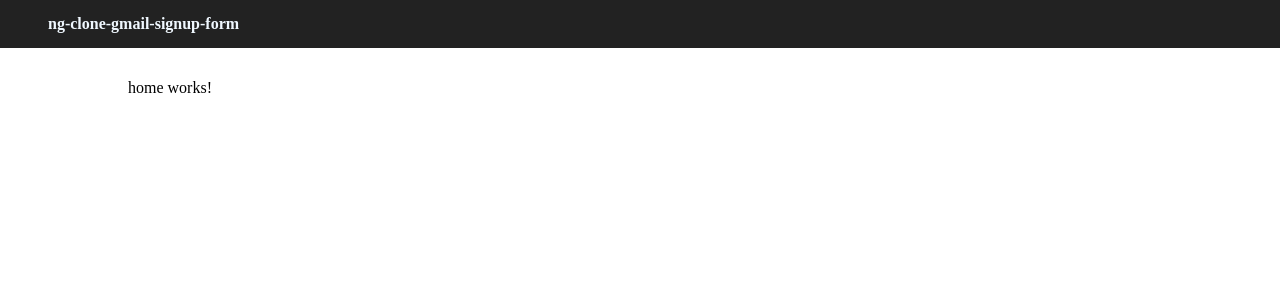
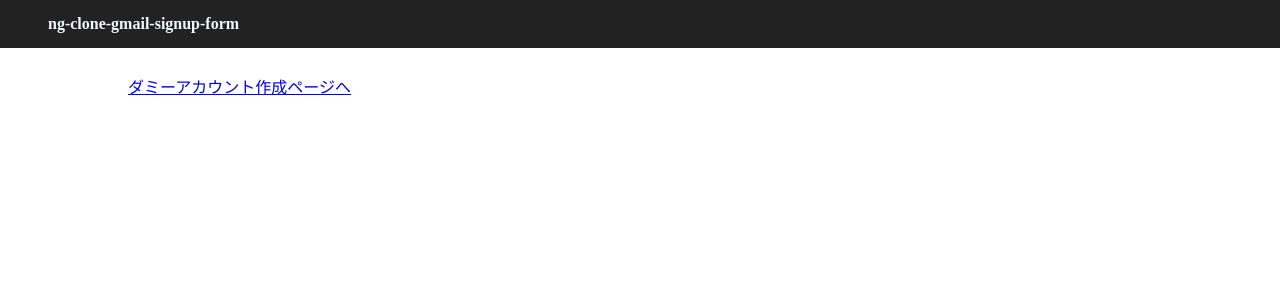
Before and after one commit to kasaharu/ng-clone-gmail-signup-form, an Angular app: page /home in a window 1280 px wide. Shown: the top 300 px of the page. Built offline with nearby package versions, Linux system fonts and the light colour scheme.

Commit message:
feat: signup ページへ遷移するリンクを設定

```diff
--- a/src/app/features/home/pages/home/home.component.html
+++ b/src/app/features/home/pages/home/home.component.html
@@ -1 +1 @@
-<p>home works!</p>
+<a routerLink="/signup">ダミーアカウント作成ページへ</a>
```
